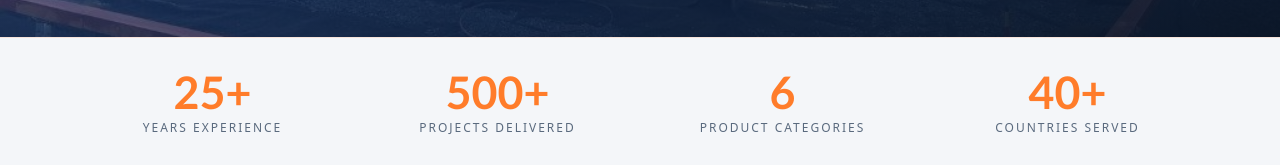
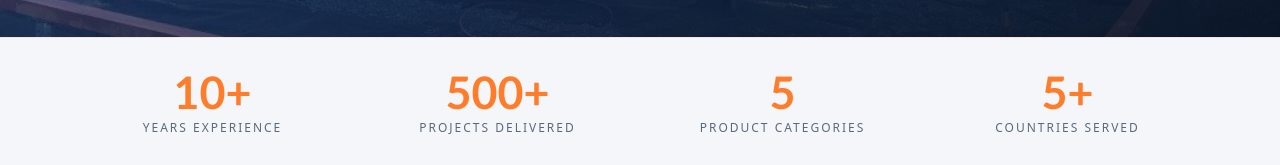
Before and after one commit to Farhan-Ahm/interallied, a Next.js app: page / in a window 1280 px wide. Shown: the part 763-928 px from the top of the page. Built offline with nearby package versions, Linux system fonts and the light colour scheme; a web font is replaced by a local one.

Commit message:
Details Updated

```diff
--- a/src/app/page.js
+++ b/src/app/page.js
@@ -190,10 +190,10 @@ function Hero({ onCatalogueClick }) {
 // ─────────────────────────────────────────────
 function StatsStrip() {
   const stats = [
-    { num: '25+',  label: 'Years Experience' },
+    { num: '10+',  label: 'Years Experience' },
     { num: '500+', label: 'Projects Delivered' },
-    { num: '6',    label: 'Product Categories' },
-    { num: '40+',  label: 'Countries Served' },
+    { num: '5',    label: 'Product Categories' },
+    { num: '5+',  label: 'Countries Served' },
   ];
   return (
     <div className="ia-stats-strip">
```
